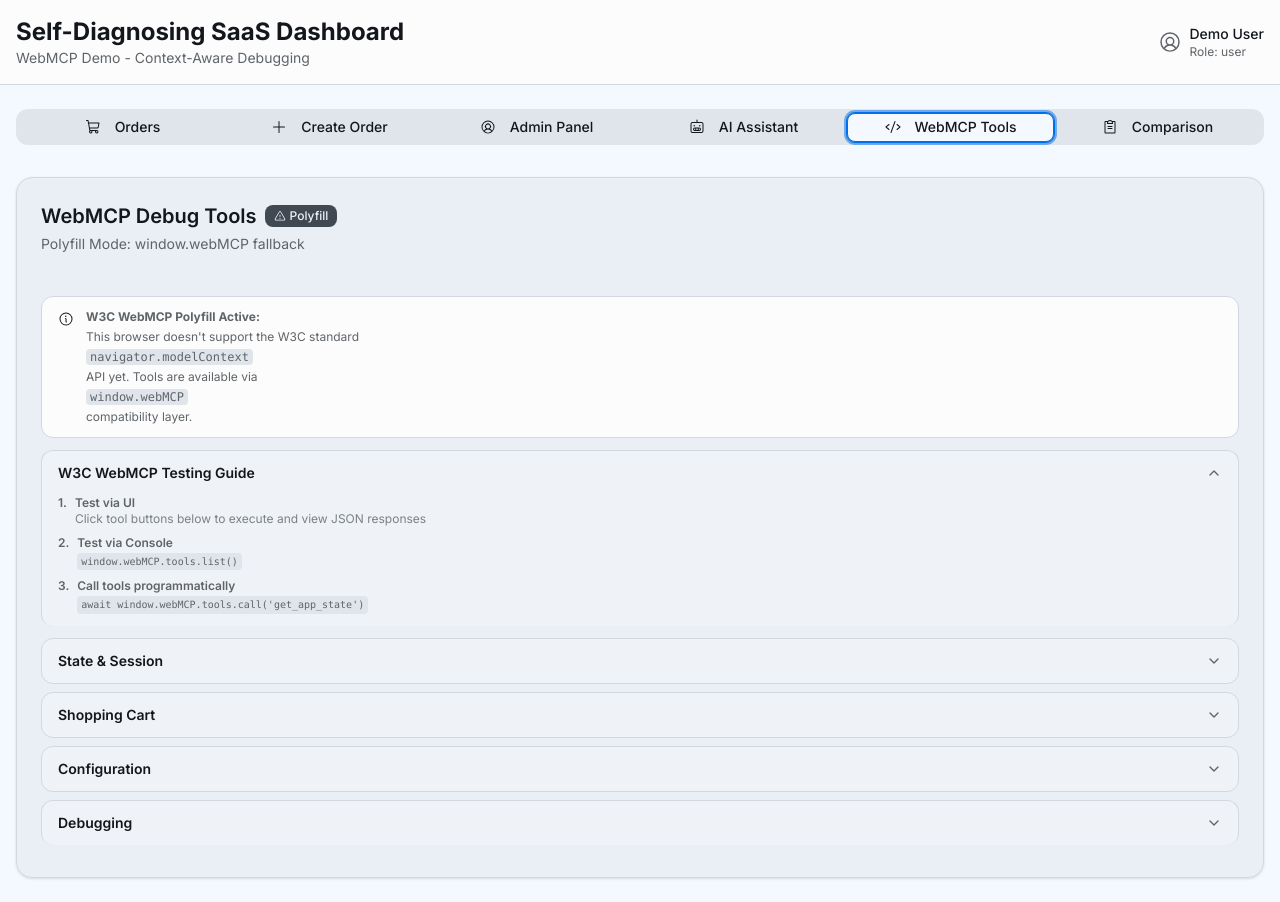
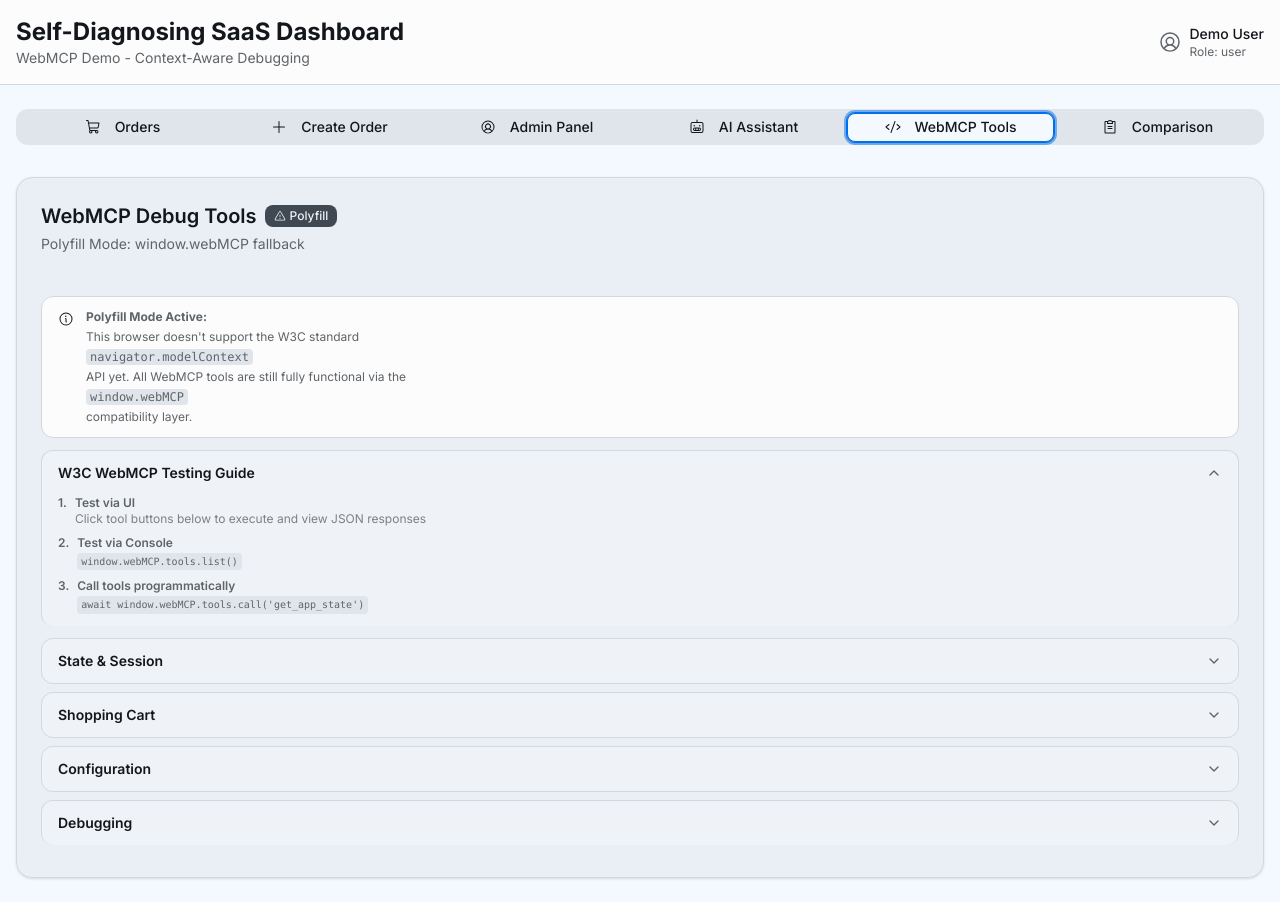
Before and after one commit to vanessamarely/self-diagnosing-saas, a React (Vite) app: page / in a window 1280 px wide. Both pictures are taken after a click on the tab "WebMCP Tools". Built offline with nearby package versions, Linux system fonts and the light colour scheme.

Commit message:
Generated by Spark: did you check the webmcp tab is showing the last information of documentation for webmcp? i have the doubt because you added a polyfill buble

```diff
--- a/src/components/WebMCPPanel.tsx
+++ b/src/components/WebMCPPanel.tsx
@@ -228,8 +228,18 @@ export function WebMCPPanel({ appState }: WebMCPPanelProps) {
           <Alert>
             <Info className="h-4 w-4" />
             <AlertDescription className="text-xs">
-              <strong>W3C WebMCP Polyfill Active:</strong> This browser doesn't support the W3C standard <code className="font-mono bg-muted px-1 rounded">navigator.modelContext</code> API yet.
-              Tools are available via <code className="font-mono bg-muted px-1 rounded">window.webMCP</code> compatibility layer.
+              <strong>Polyfill Mode Active:</strong> This browser doesn't support the W3C standard <code className="font-mono bg-muted px-1 rounded">navigator.modelContext</code> API yet.
+              All WebMCP tools are still fully functional via the <code className="font-mono bg-muted px-1 rounded">window.webMCP</code> compatibility layer.
+            </AlertDescription>
+          </Alert>
+        )}
+
+        {webmcpStatus.isSupported && (
+          <Alert className="border-accent bg-accent/10">
+            <CheckCircle className="h-4 w-4 text-accent" />
+            <AlertDescription className="text-xs">
+              <strong>Native WebMCP Supported:</strong> This browser supports the W3C <code className="font-mono bg-muted px-1 rounded">navigator.modelContext</code> API.
+              Tools are registered natively and can be discovered by AI agents automatically.
             </AlertDescription>
           </Alert>
         )}
```
